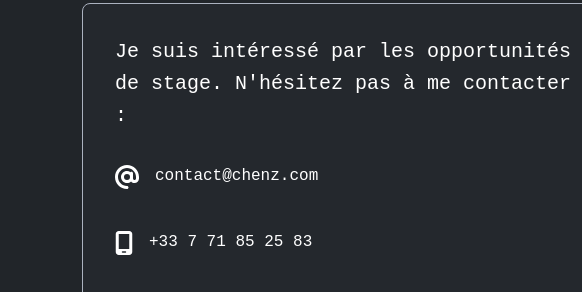
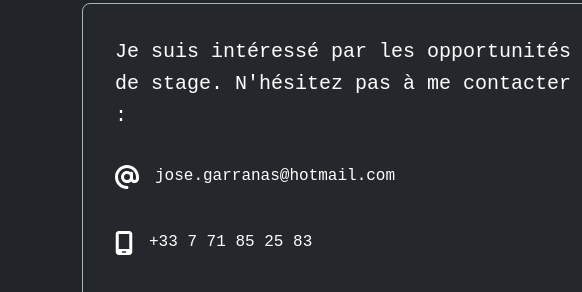
Before and after one commit to mxochenz/portfolio-mns, a plain HTML site: page index.html in a window 1280 px wide. Shown: the part 3159-3451 px from the top of the page, 0-582 px from the left. Drawn offline with nearby package versions, Linux system fonts and the light colour scheme; a script that the page names is missing.

Commit message:
changed email address

```diff
--- a/index.html
+++ b/index.html
@@ -379,7 +379,7 @@
             <div class="contact-links">
               <a href="mailto:contact@chenz.com" class="contact-link" aria-label="lien vers l'email de José">
                 <i class="fa-solid fa-at"></i>
-                <span>contact@chenz.com</span>
+                <span>jose.garranas@hotmail.com</span>
               </a>
               <a href="tel:+33771852583" class="contact-link">
                 <i class="fa-solid fa-mobile-screen"></i>
```
